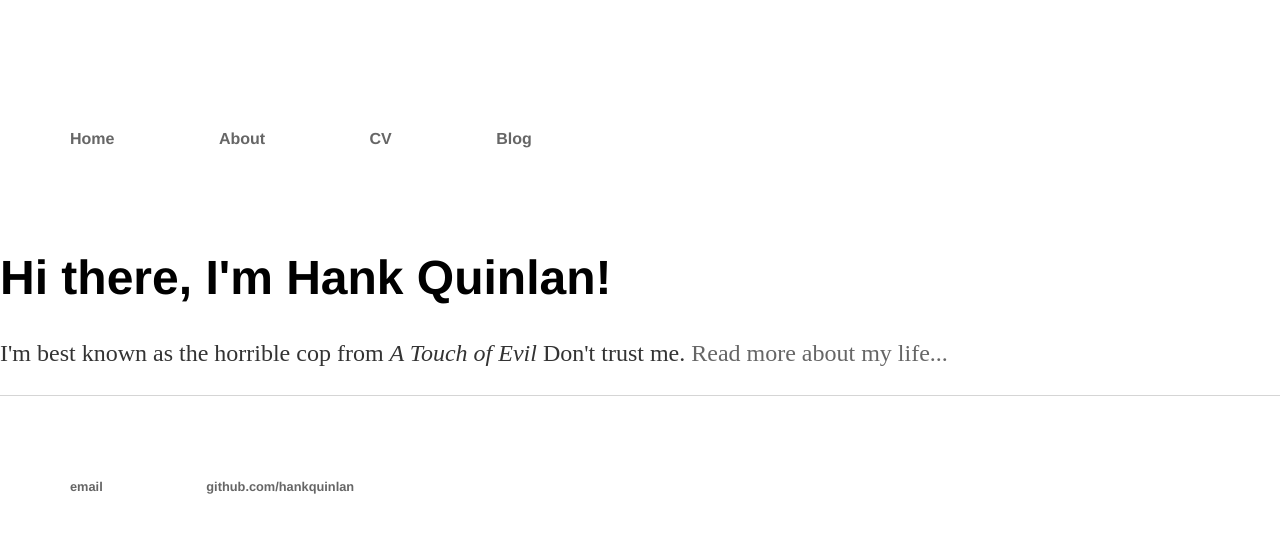
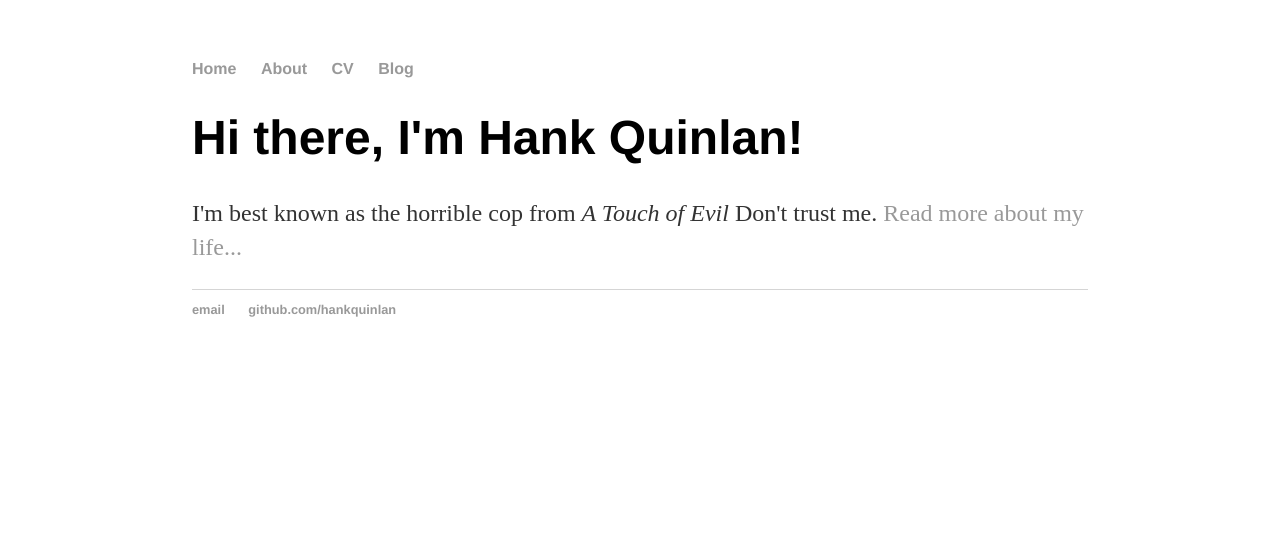
Before and after one commit to clairekantner/clairekantner, a Jekyll site: the page built from index.html, in a window 1280 px wide. Shown: the top 533 px of the page. Built offline with Jekyll 4.4.1, drawn with Linux system fonts in a browser that asks for light colours.

Commit message:
Update main.css

```diff
--- a/css/main.css
+++ b/css/main.css
@@ -1,29 +1,27 @@
 body {
     margin: 60px auto;
-    width: 100%;
+    width: 70%;
 }
 nav ul, footer ul {
     font-family:'Helvetica', 'Arial', 'Sans-Serif';
-    padding: 70px;
+    padding: 0px;
     list-style: none;
     font-weight: bold;
 }
 nav ul li, footer ul li {
     display: inline;
-    margin-right: 100px;
+    margin-right: 20px;
 }
 a {
     text-decoration: none;
-    color: #666;
+    color: #999;
 }
 a:hover {
     text-decoration: underline;
-    color: #666
 }
 h1 {
     font-size: 3em;
     font-family:'Helvetica', 'Arial', 'Sans-Serif';
-    margin-right: 20px;
 }
 p {
     font-size: 1.5em;
```
